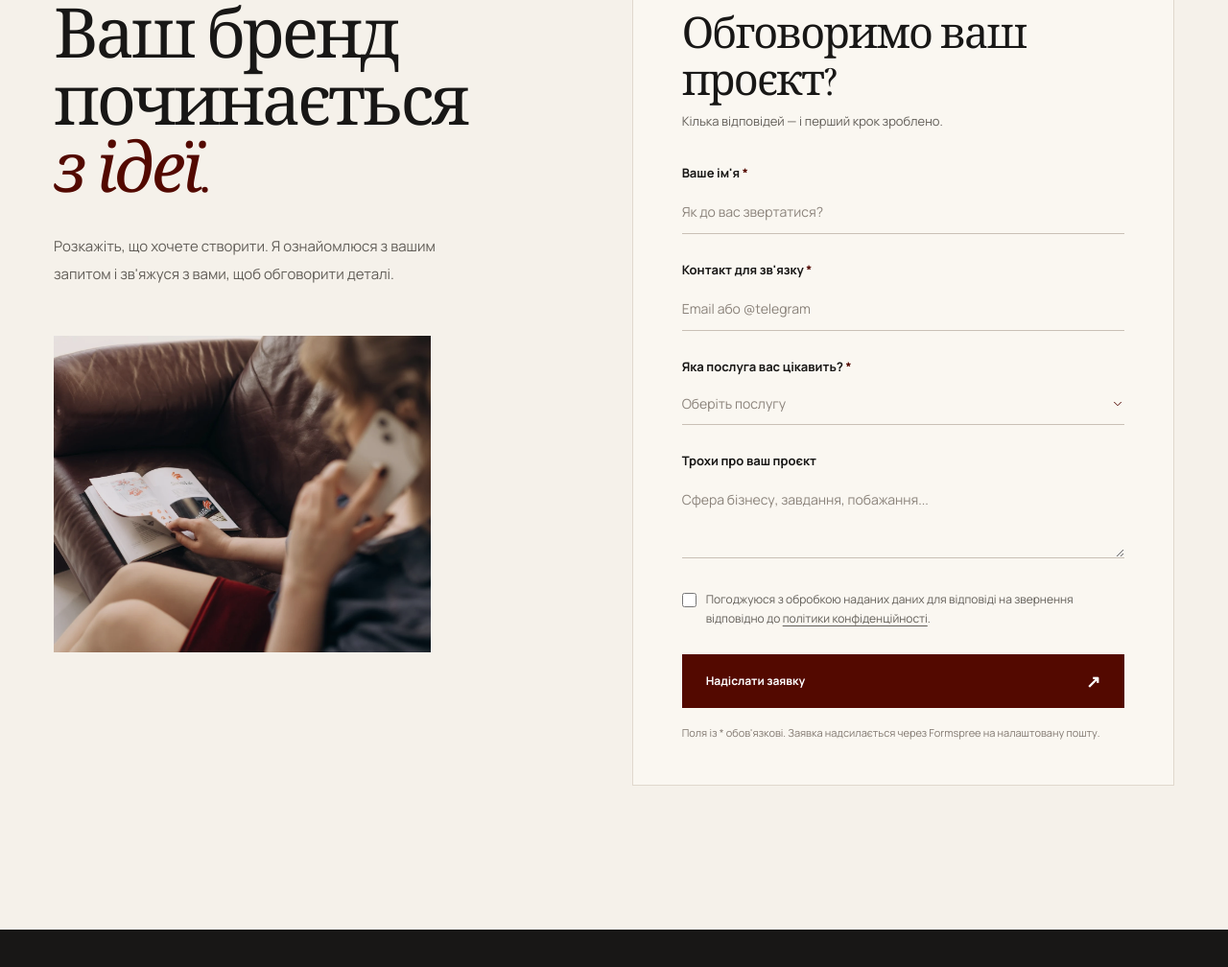
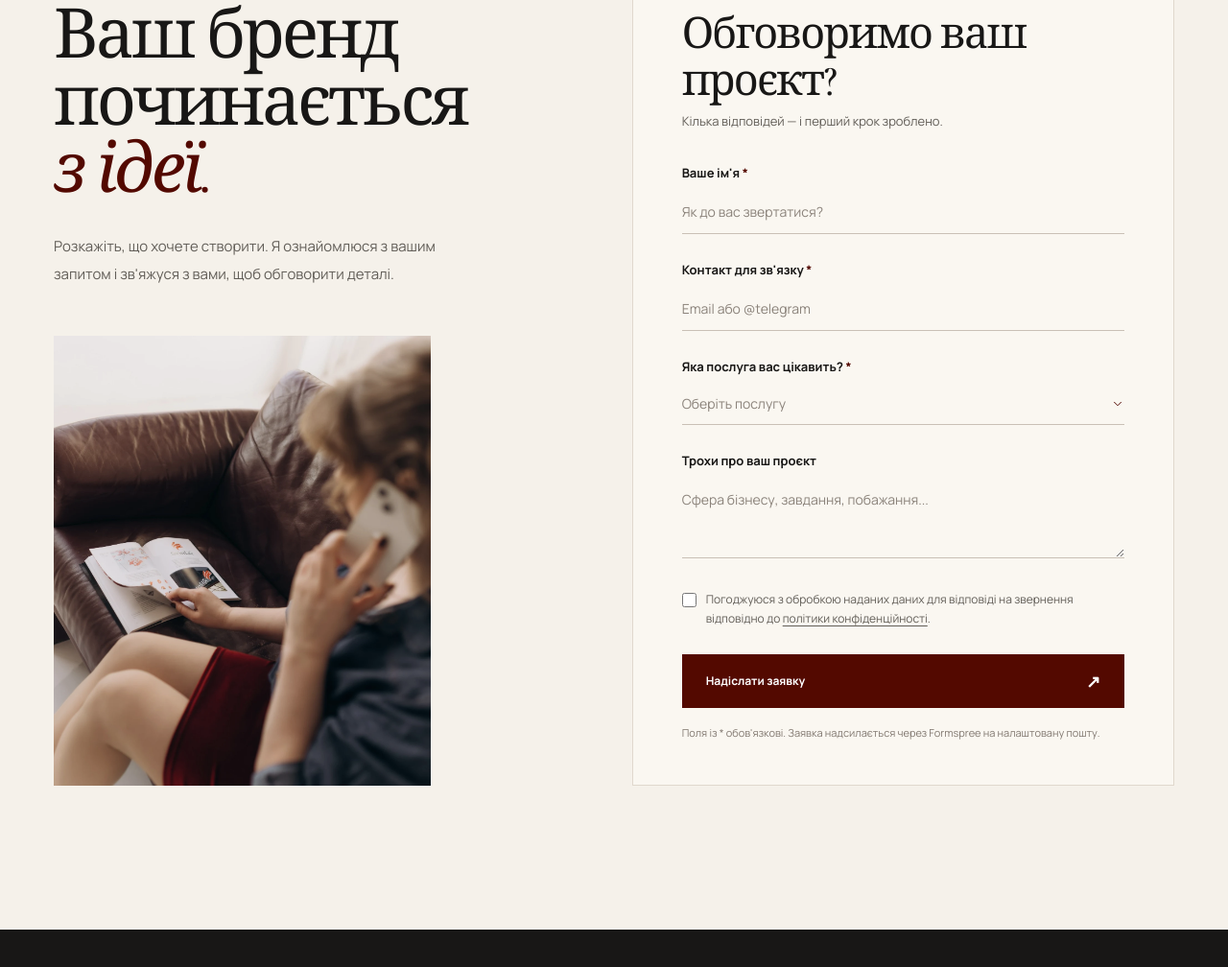
Before and after one commit to studentffmi/ulchik_designer, a plain HTML site: page index.html in a window 1280 px wide. Shown: the part 6863-7871 px from the top of the page at 96% size. Drawn offline with nearby package versions, Linux system fonts and the light colour scheme.

Commit message:
Align contact photo bottom with form panel

```diff
--- a/styles.css
+++ b/styles.css
@@ -118,10 +118,11 @@ h2{font-size:clamp(52px,5.6vw,89px);font-family:var(--serif);font-weight:500;let
 .faq-list details[open] .faq-symbol{transform:rotate(45deg)}
 .faq-list details p{font-size:12px;line-height:1.9;color:var(--muted);max-width:560px;margin:15px 35px 0 0}
 .contact{background:var(--milk);padding-bottom:150px}
-.contact-grid{display:grid;grid-template-columns:.9fr 1.1fr;gap:12%;align-items:start}
+.contact-grid{display:grid;grid-template-columns:.9fr 1.1fr;gap:12%;align-items:stretch}
+.contact-intro{display:flex;flex-direction:column}
 .contact-intro h2{max-width:520px;margin:0 0 30px}
 .contact-intro>p:not(.section-label){max-width:430px;color:var(--muted);line-height:1.9;font-size:13px;margin:0}
-.contact-photo{margin:50px 0 0;width:85%;height:330px;overflow:hidden}
+.contact-photo{margin:50px 0 0;width:85%;height:330px;flex-grow:1;overflow:hidden}
 .contact-photo img{width:100%;height:100%;object-fit:cover;object-position:center 53%;filter:saturate(.84)}
 .form-card{background:var(--light);padding:48px 51px 45px;border:1px solid #e0d8cd}
 .form-card h3{font-family:var(--serif);font-size:45px;font-weight:500;letter-spacing:-.04em;line-height:1.1;margin:0 0 7px}
```
